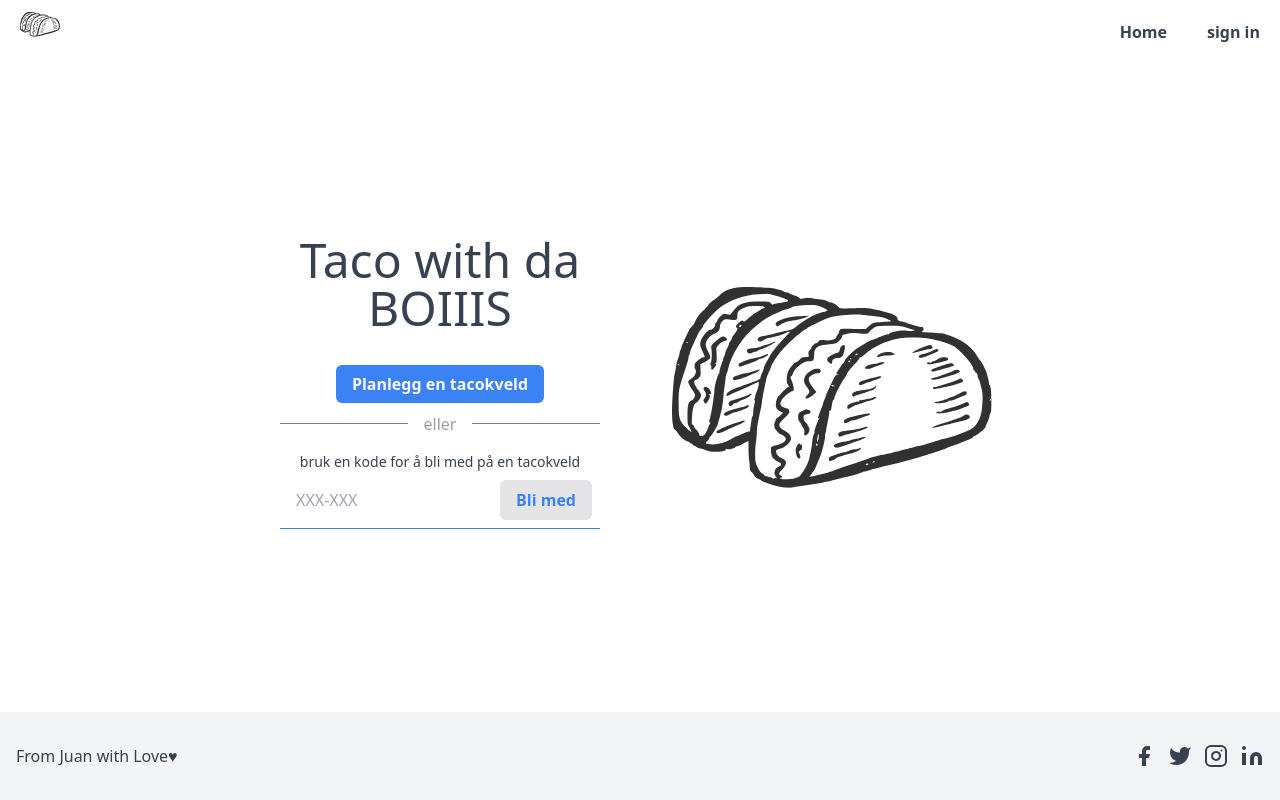
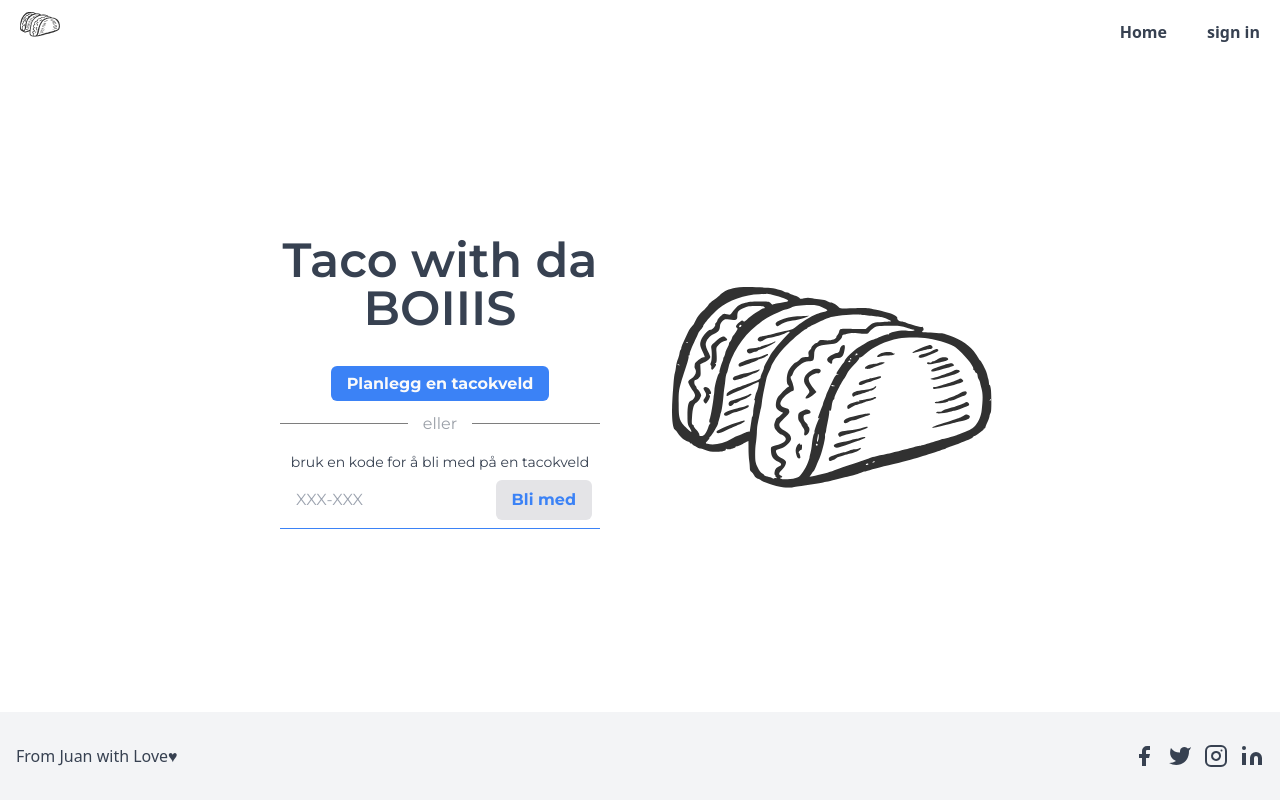
Before and after one commit to JohanAOstbye/tacomanager, a Next.js app: page / in a window 1280 px wide. Built offline with nearby package versions, Linux system fonts and the light colour scheme; no server answers.

Commit message:
some stylingchanges:)

```diff
--- a/components/layout/Footer.tsx
+++ b/components/layout/Footer.tsx
@@ -1,7 +1,7 @@
 const Footer = () => {
   return (
     <footer className=" w-full bg-gray-100">
-      <div className="container flex flex-col flex-wrap items-center justify-center px-4 py-8 mx-auto sm:flex-row sm:justify-between">
+      <div className=" max-w-7xl flex flex-col flex-wrap items-center justify-center px-4 py-8 mx-auto sm:flex-row sm:justify-between">
         <div className="flex flex-wrap justify-center">
           From Juan with Love&hearts;
         </div>
--- a/components/layout/Nav.tsx
+++ b/components/layout/Nav.tsx
@@ -7,7 +7,7 @@ import taco from '../../public/images/taco.svg'
 const Nav = () => {
   const { data: session } = useSession()
   return (
-    <div className="w-full h-16 flex items-center justify-between">
+    <div className="max-w-7xl w-full h-16 flex items-center justify-between">
       <Link href="/">
         <a className={`font-bold p-3 m-2 h-16 w-16`}>
           <Image src={taco} objectFit="contain" alt="Home | Tacologo" />
--- a/components/layout/index.tsx
+++ b/components/layout/index.tsx
@@ -15,7 +15,7 @@ const Layout = ({ children, className }: Props) => {
     >
       <Head title="Taco" />
       <Nav />
-      <main className="flex flex-col items-center justify-center w-full flex-1 px-5 m-5">
+      <main className="font-montserrat flex flex-col items-center justify-center w-full flex-1 px-5 m-5 my-10">
         {children}
       </main>
       <Footer />
--- a/package.json
+++ b/package.json
@@ -1,5 +1,7 @@
 {
   "private": true,
+  "version": "2.0.3",
+  "author": "Johan August Østbye",
   "scripts": {
     "dev": "next dev",
     "build": "next build",
--- /dev/null
+++ b/pages/_document.tsx
@@ -0,0 +1,22 @@
+import { Html, Head, Main, NextScript } from 'next/document'
+
+export default function Document() {
+  return (
+    <Html>
+      <Head>
+        <link
+          href="https://fonts.googleapis.com/css2?family=Inter&display=optional"
+          rel="stylesheet"
+        />
+        <link
+          href="https://fonts.googleapis.com/css2?family=Montserrat:wght@100;200;300;400;500;600;700;800;900&family=Roboto&display=swap"
+          rel="stylesheet"
+        ></link>
+      </Head>
+      <body>
+        <Main />
+        <NextScript />
+      </body>
+    </Html>
+  )
+}
--- a/pages/index.tsx
+++ b/pages/index.tsx
@@ -10,7 +10,7 @@ export default function Home() {
     <Layout>
       <div className="flex flex-col-reverse items-center lg:flex-row text-center">
         <div className="flex flex-col max-w-sm">
-          <h1 className="text-5xl">Taco with da BOIIIS</h1>
+          <h1 className="text-5xl font-semibold">Taco with da BOIIIS</h1>
           <div className="mx-8 mt-10">
             <ButtonLink link={'/tacoday/new'} classNames="w-full">
               Planlegg en tacokveld
--- a/tailwind.config.js
+++ b/tailwind.config.js
@@ -10,6 +10,11 @@ module.exports = {
         xxs: '320px',
         xs: '440px',
       },
+      fontFamily: {
+        montserrat: ['Montserrat'],
+        lato: ['Lato'],
+        garamond: ['Garamond'],
+      },
     },
   },
   variants: {
```
